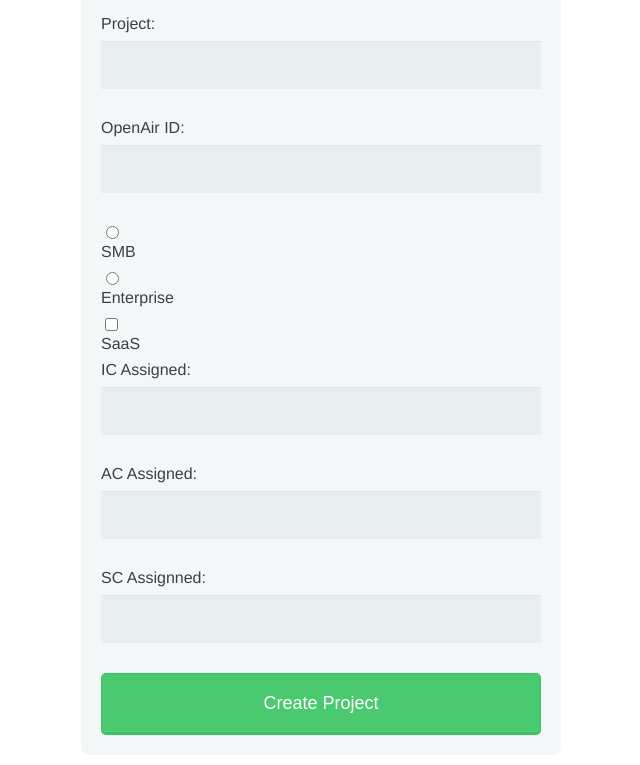
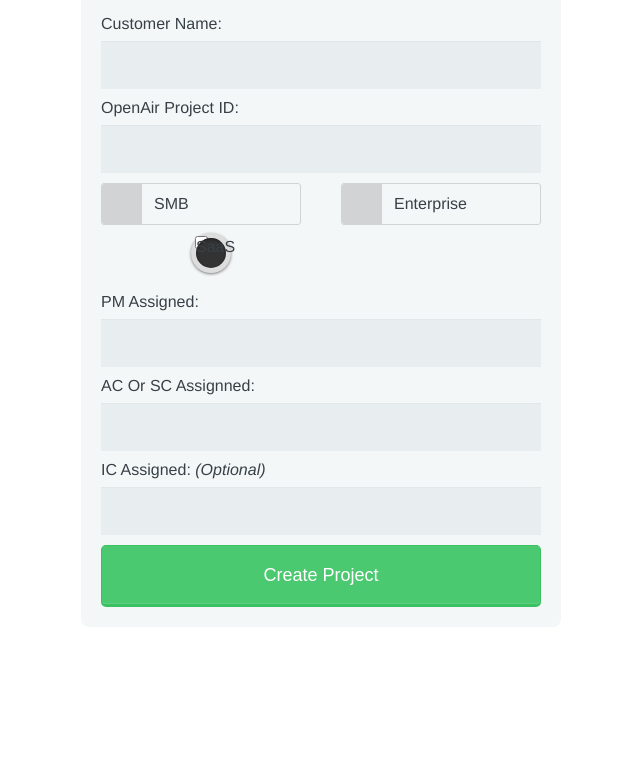
Before and after one commit to rachelleatkronos/Jira-Widget, a website: page HTML_CSS/createproject.html in a window 1280 px wide. Shown: the part 72-837 px from the top of the page, without its empty margins (319-959 px from the left). After the commit the page ends 800 px from the top, so only its background shows below. Drawn offline with Linux system fonts and the light colour scheme.

Commit message:
Post new versions of html

```diff
--- a/HTML_CSS/createproject.css
+++ b/HTML_CSS/createproject.css
@@ -2,6 +2,19 @@
   -moz-box-sizing: border-box;
   -webkit-box-sizing: border-box;
   box-sizing: border-box;
+  position: relative;
+  /* float: left; */
+  /* margin-right: 5px; */
+}
+
+div#enterprise {
+    float: right;
+    padding: 0;
+    margin-right: 0;
+}
+
+div#smbd {
+    float: left;
 }
 
 body {
@@ -34,7 +47,7 @@ input[type=text], input[type=password], input[type=date], input[type=datetime],
   background-color: #e8eeef;
   color: #8a97a0;
   box-shadow: 0 1px 0 rgba(0,0,0,0.03) inset;
-  margin-bottom: 30px;
+  margin-bottom: 10px;
 }
 
 select {
@@ -92,5 +105,108 @@ label.light {
   form {
     max-width: 480px;
   }
+}
 
+/* hide input */
+input.radio:empty {
+	margin-left: -9999px;
 }
+
+input.radio ~ label {
+  width: 200px;
+  border-radius: 3px;
+  border: 1px solid #D1D3D4
+}
+
+/* style label */
+input.radio:empty ~ label {
+	position: relative;
+	float: left;
+	line-height: 2.5em;
+	text-indent: 3.25em;
+	/* margin-top: 2em; */
+	cursor: pointer;
+	-webkit-user-select: none;
+	-moz-user-select: none;
+	-ms-user-select: none;
+	user-select: none;
+}
+
+input.radio:empty ~ label:before {
+	position: absolute;
+	display: block;
+	top: 0;
+	bottom: 0;
+	left: 0;
+	content: '';
+	width: 2.5em;
+	background: #D1D3D4;
+	border-radius: 3px 0 0 3px;
+}
+
+/* toggle hover */
+input.radio:hover:not(:checked) ~ label:before {
+	content:'\2714';
+	text-indent: .9em;
+	color: #C2C2C2;
+}
+
+input.radio:hover:not(:checked) ~ label {
+	color: #888;
+}
+
+/* toggle on */
+input.radio:checked ~ label:before {
+	content:'\2714';
+	text-indent: .9em;
+	color: #9CE2AE;
+	background-color: #4DCB6D;
+}
+
+input.radio:checked ~ label {
+	color: #777;
+}
+
+/* radio focus */
+input.radio:focus ~ label:before {
+	box-shadow: 0 0 0 1px #999;
+}
+
+div#radiocontainer {
+    width: 100%;
+    margin-bottom: 50px;
+}
+
+/**
+ * Checkbox
+ */
+.checkbox {
+	width: 40px;
+	height: 40px;
+	background: #ddd;
+	margin: 20px 90px;
+	border-radius: 100%;
+	position: relative;
+	box-shadow: 0px 1px 3px rgba(0,0,0,0.5);
+}
+
+.checkbox label {
+	display: block;
+	width: 30px;
+	height: 30px;
+	border-radius: 100px;
+
+	transition: all .5s ease;
+	cursor: pointer;
+	position: absolute;
+	top: 5px;
+	left: 5px;
+	z-index: 1;
+
+	background: #333;
+	box-shadow:inset 0px 1px 3px rgba(0,0,0,0.5);
+}
+
+.cloud input[type=checkbox]:checked + label {
+	background: #26ca28;
+}
--- a/HTML_CSS/createproject.html
+++ b/HTML_CSS/createproject.html
@@ -1,3 +1,15 @@
+<!--  TO DO:
+
+		- jQuery Intellisense
+		- Make pretty
+			-> Make field padding smaller
+			-> Center and prettify radio buttons/SaaS checkbox
+			-> Validation (inline jscript) jQuery has built-in validation
+				-> Customer Name must be reqd
+				-> OpenAir ID (static and parsed)
+				-> SMB or ENTERPRISE reqd (no default value)
+				-> Assigned PM and IC /OR/ AC -->
+
 <!DOCTYPE html>
 <html>
     <head>
@@ -15,32 +27,45 @@
 	  <form id="createProject" method="get"> <!-- HTTP CALL INSERT HERE -->
 
       <!-- TITLE HEADER -->
-      <h1>Create Project</h1>
+      <h1>Create Project For JIRA</h1>
 
         <!-- DROP DOWN MENU FOR PROJECT NAMES DYNAMICALLY POPULATE0-->
-		<label for="projname">Project:</label>
+		<label for="projname">Customer Name:</label>
         <input type="text" id="projname" name="ic_assigned">
 
-		<label for="openairid">OpenAir ID:</label>
-        <input type="text" id="openairid" name="ic_assigned">
+		<label for="openairid">OpenAir Project ID:</label>
+        <input type="text" id="openairid" name="ic_assigned" readonly="true">
 
-		<input id="smb" type="radio" name="bustype" value="S"><label for="smb">SMB</label>
-		<input id="ent" type="radio" name="bustype" value="E"><label for="ent">Enterprise</label>
+      	<!-- DO NOT ADD DEFAULT VALUE -->
+      	<div id="radiocontainer">
+      		<div id="smbd">
+				<input id="smb" type="radio" name="bustype" value="S" class="radio"><label for="smb">SMB</label>
+			</div>
+		  <div id="enterprise">
+		    <input id="ent" type="radio" name="bustype" value="E" class="radio"><label for="ent">Enterprise<br /></label>
+		  </div>
+		</div>
 
-		<input type="checkbox" id="cloud" value="SaaS">
-		<label for="cloud">SaaS</label>
+		<div class="checkbox">
+		  <input type="checkbox" id="cloud" value="SaaS"><label for="cloud">SaaS</label>
+		</div>
 
-		<label for="icassigned">IC Assigned:</label>
+        <label for="pmassigned">PM Assigned:</label>
+        <input type="text" id ="pmassigned" name="pm_assigned">
+
+        <label for="acscassigned">AC Or SC Assignned:</label>
+        <input type="text" id="acscassigned" name="acsc_assigned">
+
+        <label for="icassigned">IC Assigned: <i>(Optional)</i></label>
         <input type="text" id="icassigned" name="ic_assigned">
 
-        <label for="acassigned">AC Assigned:</label>
-        <input type="text" id ="acassigned" name="ac_assigned">
+        <button type="submit" id="createbutton">Create Project</button>
+      </form>
 
-        <label for="scassigned">SC Assignned:</label>
-        <input type="text" id="scassigned" name="sc_assigned">
+      <script type="text/javascript">
+      <!-- Javascript/jQuery tag for validation -->
 
-        <button type="submit">Create Project</button>
-      </form>
+      </script>
 
 	  <script type="text/javascript">
 	  var createProject = function(client,key,name,lead)
@@ -77,7 +102,7 @@
 			var options_auth = { user: "graham.hudson", password: "Cosmoone1!" };
 			client = new Client(options_auth);
 			// Provide user credentials, which will be used to log in to JIRA.
-			createProject(client,keyComb, projNameComb, "graham.hudson");
+			//createProject(client,keyComb, projNameComb, "graham.hudson");
 
 
 			/*
```
Also changed, not shown: HTML_CSS/pickoption.html (added, +18 -0 lines).
